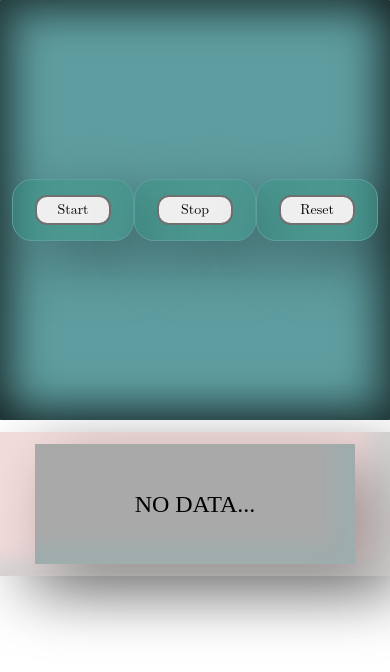
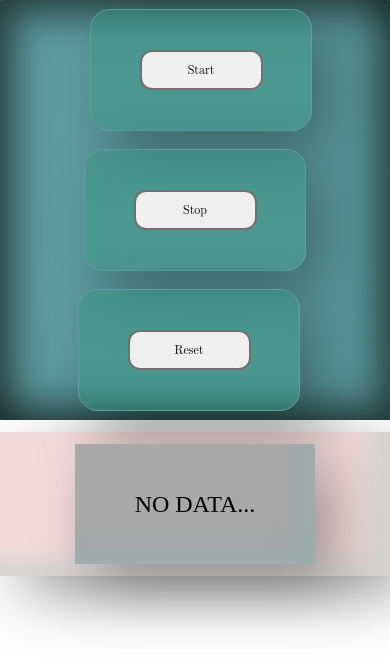
Before and after one commit to Code-with-saurabh/HTML-CSS-JS, a plain HTML site: page Stop Watch/index.html in a window 390 px wide. Drawn offline with Linux system fonts and the light colour scheme.

Commit message:
Update style.css
change css media

```diff
--- a/Stop Watch/style.css
+++ b/Stop Watch/style.css
@@ -2,6 +2,8 @@
 	padding:0px;
 	margin:0px;
 }
+
+
 
 .continer{
     display: flex;
@@ -79,26 +81,40 @@ button:active{
 	justify-content: space-around;
 	box-shadow: 20px 20px 60px #00000059,inset -20px -17px 20px 0px #78b9bc38;
 }
-
 @media (max-width: 768px) {
-    .container {
-        flex-wrap: wrap;
-        height: auto;
-    }
-
-    .btn {
-        width: 120px;
-        height: 60px;
-    }
+    /* Adjustments for tablets and smaller screens */
 
     button {
-        font-size: 14px;
-        width: 90px;
-        height: 30px;
-        padding: 5px;
+        font-size: 14px; /* Adjust font size for buttons */
+        padding: 10px 20px; /* Adjust padding for buttons */
     }
 
     .display_time {
-        font-size: 18px;
+        font-size: 16px; /* Adjust font size for time display */
+        width: 280px; /* Adjust width for time display */
     }
 }
+
+@media (max-width: 500px) {
+    /* Adjustments for larger smartphones */
+
+.continer {
+    display: flex;
+    background-color: #5f9ea0;
+    height: 420px;
+    flex-wrap: wrap;
+    align-content: space-around;
+    justify-content: space-around;
+    border-radius: 1px;
+    box-shadow: inset 14px 14px 40px #00000089, inset -14px -14px 40px #00000089;
+}
+    button {
+        font-size: 12px; /* Further reduce font size for buttons */
+        padding: 8px 16px; /* Further reduce padding for buttons */
+    }
+
+    .display_time {
+        font-size: 14px; /* Further reduce font size for time display */
+        width: 240px; /* Further adjust width for time display */
+    }
+}
```
